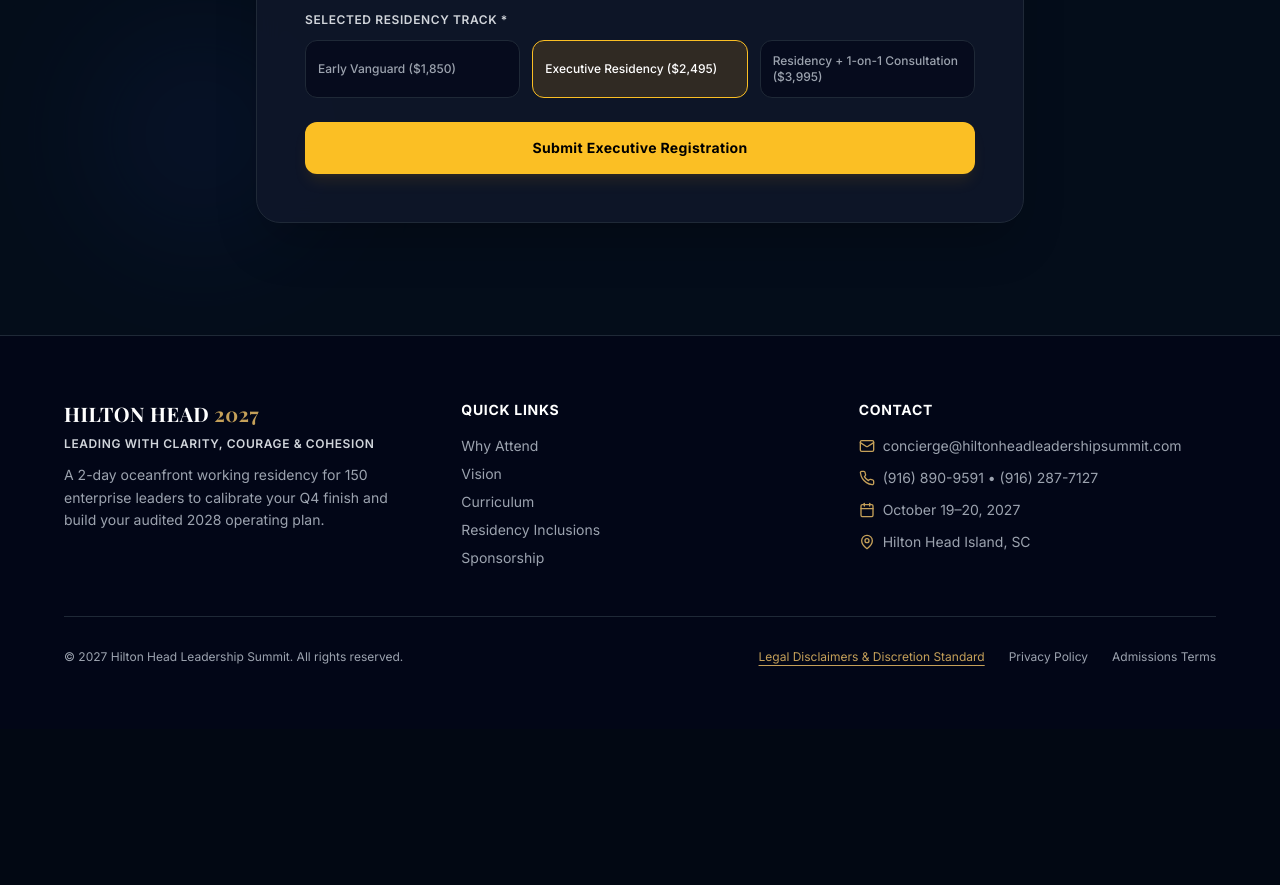
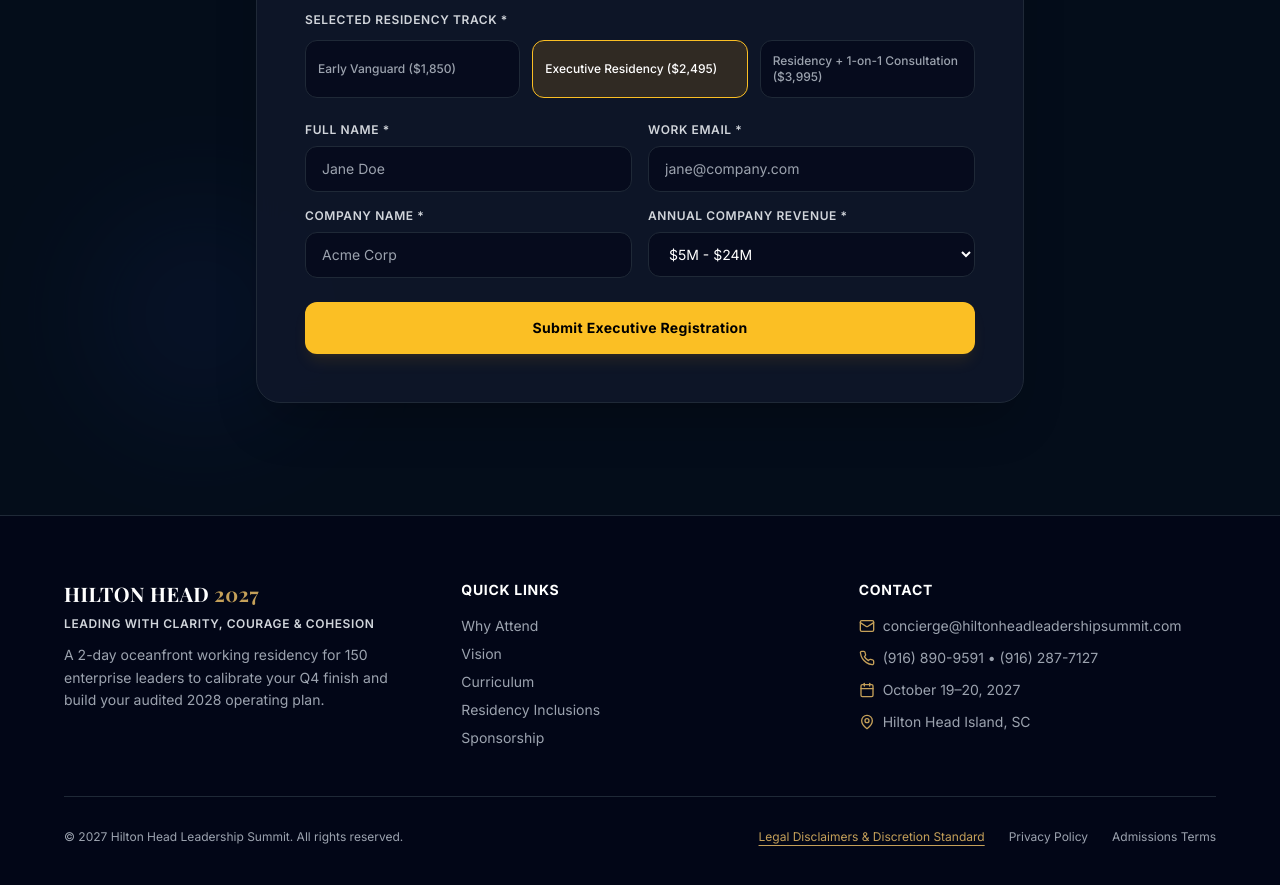
Before and after one commit to MedGo-bot/hhls-2026-final, a React (Vite) app: page / in a window 1280 px wide. Shown: the part 10660-11545 px from the top of the page. Before the commit the page ends 11389 px from the top, so only its background shows below. Built offline with nearby package versions, Linux system fonts and the light colour scheme.

Commit message:
Add applicant contact and revenue details form
Had to fix the forms

```diff
--- a/src/components/Pricing.tsx
+++ b/src/components/Pricing.tsx
@@ -340,6 +340,67 @@ export default function Pricing() {
                   </div>
                 </div>
 
+                {/* Applicant Contact & Revenue Details */}
+                <div className="grid grid-cols-1 sm:grid-cols-2 gap-4">
+                  <div>
+                    <label className="block text-xs font-semibold uppercase tracking-wider text-gray-300 mb-2">
+                      Full Name *
+                    </label>
+                    <input
+                      type="text"
+                      required
+                      value={formData.fullName}
+                      onChange={(e) => setFormData({ ...formData, fullName: e.target.value })}
+                      placeholder="Jane Doe"
+                      className="w-full px-4 py-3 rounded-xl border border-gray-800 bg-slate-950/60 text-white text-sm focus:border-amber-400 focus:outline-none"
+                    />
+                  </div>
+
+                  <div>
+                    <label className="block text-xs font-semibold uppercase tracking-wider text-gray-300 mb-2">
+                      Work Email *
+                    </label>
+                    <input
+                      type="email"
+                      required
+                      value={formData.workEmail}
+                      onChange={(e) => setFormData({ ...formData, workEmail: e.target.value })}
+                      placeholder="jane@company.com"
+                      className="w-full px-4 py-3 rounded-xl border border-gray-800 bg-slate-950/60 text-white text-sm focus:border-amber-400 focus:outline-none"
+                    />
+                  </div>
+
+                  <div>
+                    <label className="block text-xs font-semibold uppercase tracking-wider text-gray-300 mb-2">
+                      Company Name *
+                    </label>
+                    <input
+                      type="text"
+                      required
+                      value={formData.companyName}
+                      onChange={(e) => setFormData({ ...formData, companyName: e.target.value })}
+                      placeholder="Acme Corp"
+                      className="w-full px-4 py-3 rounded-xl border border-gray-800 bg-slate-950/60 text-white text-sm focus:border-amber-400 focus:outline-none"
+                    />
+                  </div>
+
+                  <div>
+                    <label className="block text-xs font-semibold uppercase tracking-wider text-gray-300 mb-2">
+                      Annual Company Revenue *
+                    </label>
+                    <select
+                      value={formData.revenue}
+                      onChange={(e) => setFormData({ ...formData, revenue: e.target.value })}
+                      className="w-full px-4 py-3 rounded-xl border border-gray-800 bg-slate-950/60 text-white text-sm focus:border-amber-400 focus:outline-none"
+                    >
+                      <option value="Under $5M (Founder / Startup)">Under $5M (Founder / Startup)</option>
+                      <option value="$5M - $24M">$5M - $24M</option>
+                      <option value="$25M - $50M">$25M - $50M</option>
+                      <option value="$50M+">$50M+</option>
+                    </select>
+                  </div>
+                </div>
+
                 {/* Submit Action */}
                 <button
                   type="submit"
```
